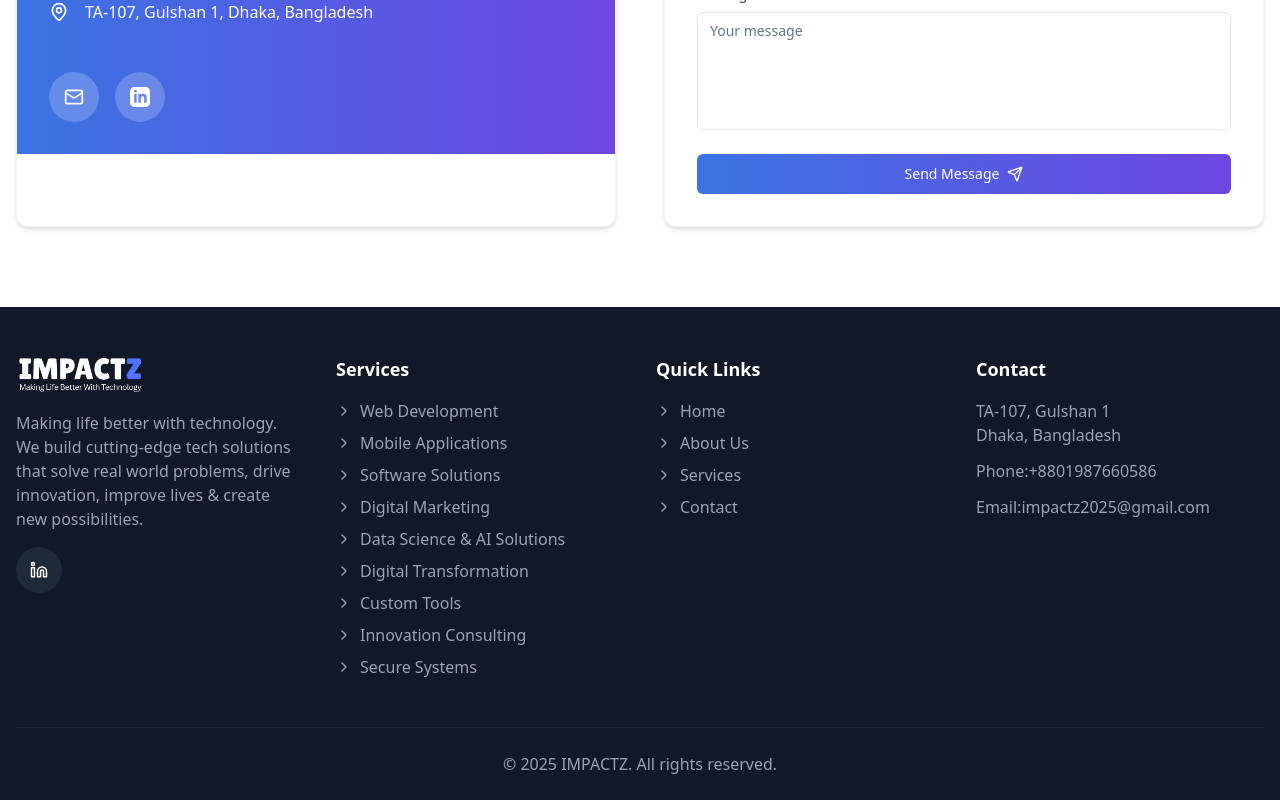
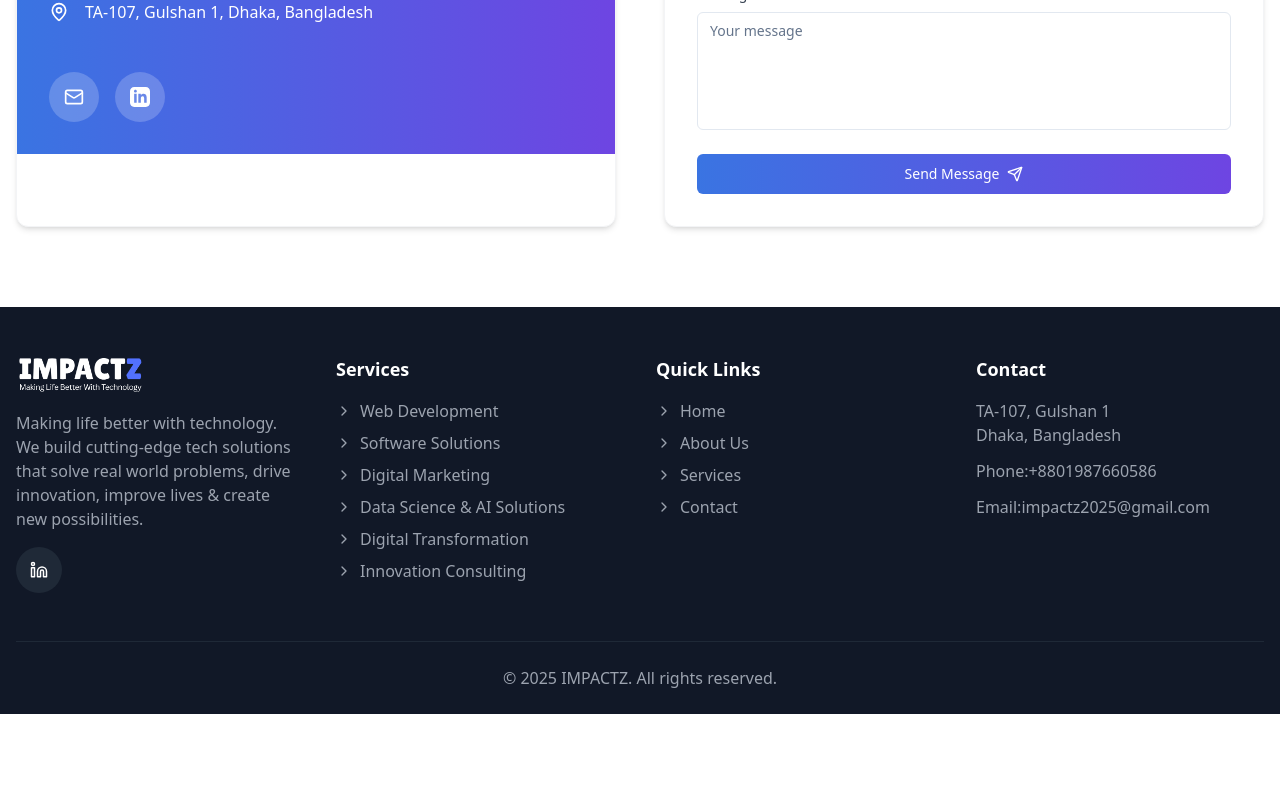
Before and after one commit to TasnimulHassan02/IMPACTZ-Website, a React (Vite) app: page / in a window 1280 px wide. Shown: the part 3141-3941 px from the top of the page. After the commit the page ends 3855 px from the top, so only its background shows below. Built offline with nearby package versions, Linux system fonts and the light colour scheme.

Commit message:
Visual edit in Lovable
Edited UI in Lovable

```diff
--- a/src/components/Footer.tsx
+++ b/src/components/Footer.tsx
@@ -33,9 +33,7 @@ const Footer: React.FC = () => {
                 </a>
               </li>
               <li>
-                <a href="#" className="text-gray-400 hover:text-white flex items-center">
-                  <ChevronRight size={16} className="mr-2" /> Mobile Applications
-                </a>
+
               </li>
               <li>
                 <a href="#" className="text-gray-400 hover:text-white flex items-center">
@@ -58,9 +56,7 @@ const Footer: React.FC = () => {
                 </a>
               </li>
               <li>
-                <a href="#" className="text-gray-400 hover:text-white flex items-center">
-                  <ChevronRight size={16} className="mr-2" /> Custom Tools
-                </a>
+
               </li>
               <li>
                 <a href="#" className="text-gray-400 hover:text-white flex items-center">
@@ -68,9 +64,7 @@ const Footer: React.FC = () => {
                 </a>
               </li>
               <li>
-                <a href="#" className="text-gray-400 hover:text-white flex items-center">
-                  <ChevronRight size={16} className="mr-2" /> Secure Systems
-                </a>
+
               </li>
             </ul>
           </div>
```
